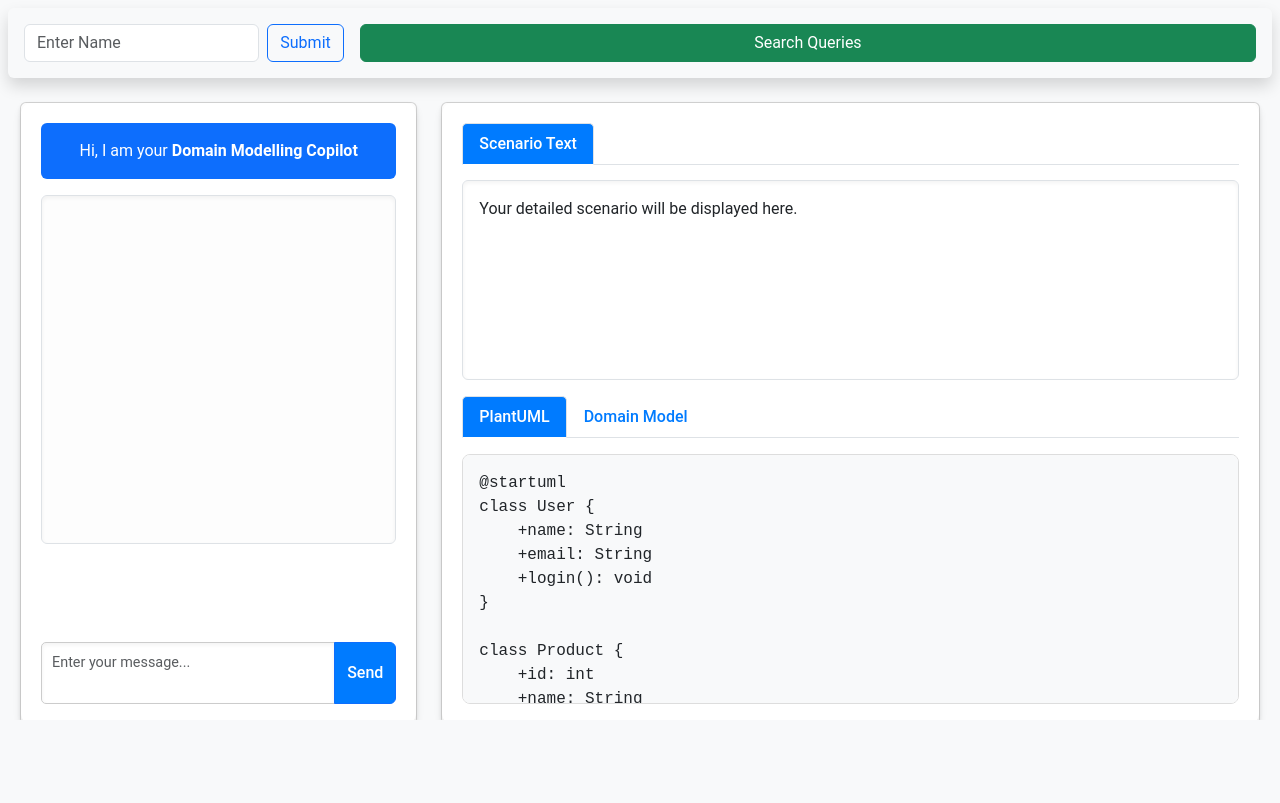
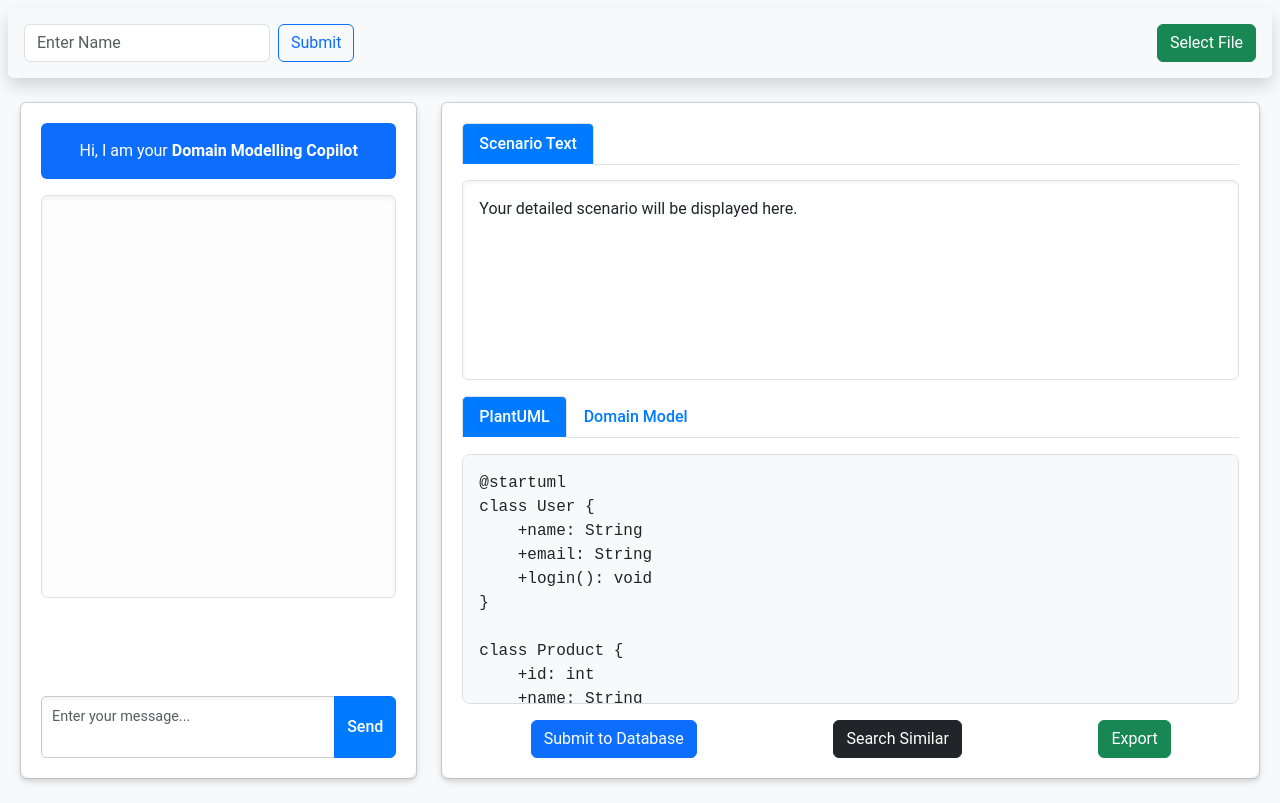
Before and after one commit to VasiliySeibert/domain-modelling-copilot, a Flask app: page / in a window 1280 px wide. Before the commit the page ends 720 px from the top, so only its background shows below. Run offline with Flask 2, Linux system fonts and the light colour scheme.

Commit message:
styling updated

```diff
--- a/static/style.css
+++ b/static/style.css
@@ -4,14 +4,14 @@ body, html {
     padding: 0;
     overflow-x: hidden; /* Prevent horizontal scrolling */
     width: 100%; /* Ensure the width does not exceed the viewport */
+    font-family: 'Roboto', Arial, sans-serif;
+    background-color: #f8f9fa; /* Softer background color */
+    color: #333; /* Default text color */
 }
 
 body {
-    font-family: 'Roboto', Arial, sans-serif;
-    background-color: #f8f9fa; /* Softer background color */
     margin: 0;
     padding: 0;
-    color: #333; /* Default text color */
 }
 
 .container {
@@ -28,7 +28,6 @@ body {
 
 /* Main Content */
 .main-content {
-    height: 90vh; /* Reduced height to 90% of the viewport */
     display: flex;
     flex-direction: column;
 }
@@ -38,7 +37,6 @@ body {
     display: flex;
     flex-wrap: wrap; /* Ensure rows wrap to the next line if needed */
     margin: 0; /* Remove any default margin that might cause overflow */
-
 }
 
 .card-body {
@@ -46,7 +44,6 @@ body {
     flex-direction: column;
     height: 100%; /* Ensure the card body fills its parent */
     overflow: hidden; /* Prevent overflow */
-    overflow-x: hidden; /* Prevent horizontal overflow inside cards */
     background: #ffffff; /* White background for cards */
     border-radius: 10px; /* Rounded corners */
     box-shadow: 0 4px 8px rgba(0, 0, 0, 0.1); /* Subtle shadow for depth */
@@ -261,6 +258,9 @@ header {
     .response-area {
         height: 150px; /* Adjust response area height for smaller screens */
     }
+    .uml-section {
+        height: 150px; /* Adjust UML section height for smaller screens */
+    }
 }
 
 /* Add any additional responsive styles as needed */
@@ -283,13 +283,6 @@ header {
     }
     .response-area {
         height: 120px; /* Further adjust response area height for very small screens */
-    }
-}
-
-/* Responsive UML Section */
-@media (max-width: 768px) {
-    .uml-section {
-        height: 150px; /* Adjust UML section height for smaller screens */
     }
 }
 
@@ -341,4 +334,9 @@ header {
 
 #actionButtons {
     transition: opacity 0.5s ease-in-out, visibility 0.5s ease-in-out;
+    visibility: hidden;
 }
+
+#actionButtons.show {
+    visibility: visible;
+}
--- a/templates/index.html
+++ b/templates/index.html
@@ -16,18 +16,18 @@
 <body class="bg-light text-dark">
     <div class="container-fluid p-2 main-content">
         <!-- Header -->
-        <header class="d-flex justify-content-between align-items-center bg-grey text-white p-3 rounded shadow">
+        <header class="d-flex justify-content-between align-items-center text-white p-3 rounded shadow">
             <div class="d-flex align-items-center">
-                <input type="text" class="form-control me-2" id="userName" placeholder="Enter Name" >
+                <input type="text" class="form-control me-2" id="userName" placeholder="Enter Name">
                 <button class="btn btn-outline-primary me-3" id="submitNameBtn">Submit</button>
             </div>
-            <button class="btn btn-success w-75">Search Queries</button>
+            <button class="btn btn-success">Select File</button>
         </header>
 
         <!-- Main Content -->
         <div class="row mt-4">
             <!-- Chat Area -->
-            <div class="col-lg-4 mb-1">
+            <div class="col-lg-4 mb-3">
                 <div class="card shadow-sm h-100">
                     <div class="card-body d-flex flex-column">
                         <div class="bot-intro bg-primary text-white p-3 rounded text-center mb-3">
@@ -58,7 +58,7 @@
             </div>
 
             <!-- Response and UML -->
-            <div class="col-lg-8 mb-1 ">
+            <div class="col-lg-8 mb-3">
                 <div class="card shadow-sm h-100">
                     <div class="card-body d-flex flex-column">
                         <!-- Response Area -->
@@ -86,8 +86,7 @@
                         <div class="tab-content mt-3">
                             <!-- PlantUML Content -->
                             <div class="tab-pane fade show active" id="plantuml-content">
-                                <div id="plantumlText" class="uml-section">
-                                </div>
+                                <div id="plantumlText" class="uml-section"></div>
                             </div>
 
                             <!-- Domain Model Content -->
@@ -96,11 +95,11 @@
                             </div>
                         </div>
 
-                        <!-- <div class="mt-1 d-flex justify-content-around">
+                        <div class="mt-3 d-flex justify-content-around">
                             <button class="btn btn-primary">Submit to Database</button>
                             <button class="btn btn-dark">Search Similar</button>
                             <button class="btn btn-success">Export</button>
-                        </div> -->
+                        </div>
                     </div>
                 </div>
             </div>
```
